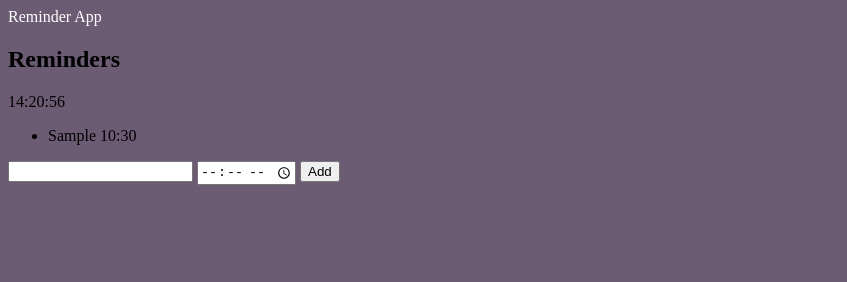
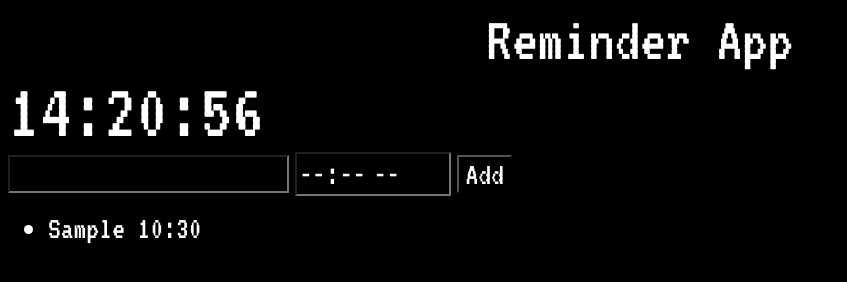
Before and after one commit to ToeTimmis/Projekt-3, a plain HTML site: page index.html in a window 1280 px wide. Both pictures are taken after typing "Sample", "10:30" into the empty fields and a click on the button "Add". Shown: the whole page, without its empty margins (0-847 px from the left). Drawn offline with Linux system fonts and the light colour scheme.

Commit message:
Commit som ändrar utseendet helt med hjälp av css och lite ändring med positionering i html. Tar också bort det sista onödiga javascriptet som hade med den borttagna time variabeln

```diff
--- a/Css/style.css
+++ b/Css/style.css
@@ -1,12 +1,41 @@
 body{
-    background-color: #6b5c74;
+    background-color: black;
+    color: white;
+    font-family: 'VT323', monospace;
 }
 
 header{
-    color: white;
+    display: flex;
+    justify-content: center;
+    font-size: 4rem;
 }
 
-.reminder-list-item:hover {
+#clock {
+    font-size: 5rem;
+}
+
+li {
+    font-size: 2rem;
+}
+
+li:hover {
     cursor: pointer;
-    text-decoration: line-through 2px;
+    text-decoration: line-through 3px;
+    font-weight: bold;
 }
+
+input{
+    background: transparent;
+    outline: none;
+    color: inherit;
+    font-family: 'VT323', monospace;
+    font-size: 2rem;
+}
+
+button {
+    background: transparent;
+    outline: none;
+    color: inherit;
+    font-family: 'VT323', monospace;
+    font-size: 2rem;
+}
--- a/Js/reminder.js
+++ b/Js/reminder.js
@@ -36,7 +36,6 @@ function Reminderlist(items){
         let reminderlistItem = document.createElement("li");
         reminderlistItem.innerHTML = item.name + " " + item.time;
         reminderlistItem.setAttribute("data-id", item.id);
-        reminderlistItem.setAttribute("data-time", item.time);
         reminderlistItem.classList.add("reminder-list-item");
         reminderlistItem.addEventListener("click", removeItem);
         list.append(reminderlistItem);
@@ -46,7 +45,6 @@ function Reminderlist(items){
 
 function removeItem(event){
     let removeItem = event.target.getAttribute("data-id");
-    let removeTime = event.target.getAttribute("data-time");
     reminders = reminders.filter((item) => item.id !== removeItem);
     UpdateReminders();
 }
--- a/index.html
+++ b/index.html
@@ -4,6 +4,8 @@
     <meta charset="UTF-8">
     <meta name="viewport" content="width=device-width, initial-scale=1.0">
     <script defer src="./Js/reminder.js"></script>
+    <link rel="preconnect" href="https://fonts.gstatic.com">
+    <link href="https://fonts.googleapis.com/css2?family=VT323&display=swap" rel="stylesheet">
     <link rel="stylesheet" href="Css/style.css">
     <title>Reminder app</title>
 </head>
@@ -12,11 +14,7 @@
         Reminder App
     </header>
     <section>
-        <h1>Reminders</h1>
         <div id="clock">
-
-        </div>
-        <div id="list-root"> <!--här kommer javascriptet att göra saker, men det gör den inte-->
 
         </div>
         <form data-list-form>
@@ -24,6 +22,9 @@
             <input type="time" time-input>
             <button>Add</button>
         </form>
+        <div id="list-root"> <!--här kommer javascriptet att göra saker-->
+
+        </div>
     </section>
 </body>
 </html>
```
